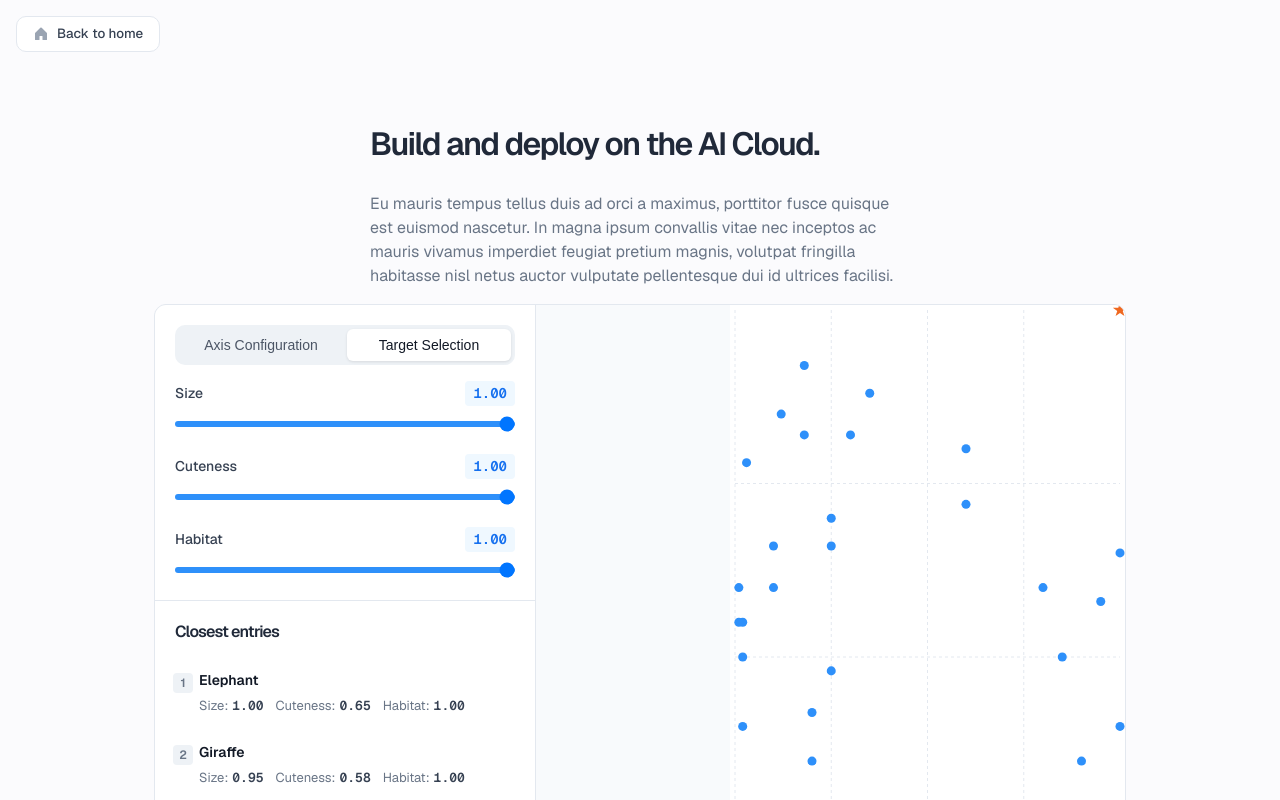
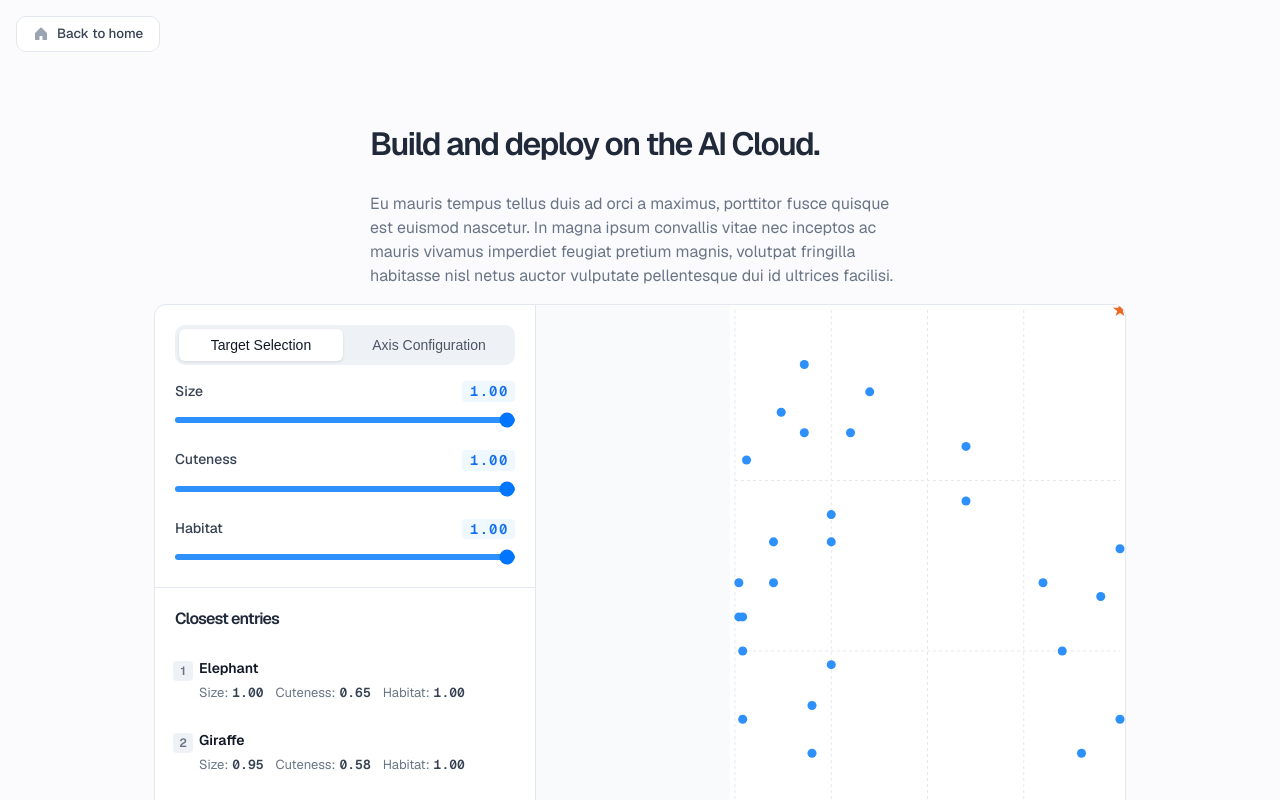
Before and after one commit to AdrianFahrbach/personal-website, a Next.js app: page /blog/storyblok-strata-explained in a window 1280 px wide. Both pictures are taken after a click on the tab "Target Selection". Shown: the top 800 px of the page. Built offline with nearby package versions, Linux system fonts and the light colour scheme.

Commit message:
feat: add animated number component

```diff
--- /dev/null
+++ b/src/components/v2/AnimatedNumber/AnimatedNumber.module.scss
@@ -0,0 +1,42 @@
+.animatedNumber {
+  display: inline-flex;
+  align-items: center;
+  font-variant-numeric: tabular-nums;
+  gap: 1px;
+}
+
+.digitContainer {
+  position: relative;
+  display: inline-block;
+  height: 1.2em;
+  min-width: 0.6em;
+  overflow: hidden;
+  text-align: center;
+
+  &.isDecimalPoint,
+  &.isMinus {
+    min-width: 0.3em;
+  }
+}
+
+.digitColumn {
+  display: flex;
+  transition: transform 0.3s cubic-bezier(0.4, 0.0, 0.2, 1);
+  flex-direction: column;
+  will-change: transform;
+}
+
+.digit {
+  display: flex;
+  height: 1.2em;
+  align-items: center;
+  flex-shrink: 0;
+  justify-content: center;
+}
+
+.staticChar {
+  display: flex;
+  height: 1.2em;
+  align-items: center;
+  justify-content: center;
+}
--- /dev/null
+++ b/src/components/v2/AnimatedNumber/AnimatedNumber.tsx
@@ -0,0 +1,65 @@
+import React from 'react';
+import styles from './AnimatedNumber.module.scss';
+import classNames from 'classnames';
+
+interface AnimatedNumberProps {
+  value: number;
+  decimals?: number;
+  className?: string;
+}
+
+const DIGITS = ['0', '1', '2', '3', '4', '5', '6', '7', '8', '9'];
+
+export const AnimatedNumber: React.FC<AnimatedNumberProps> = ({
+  value,
+  decimals = 2,
+  className,
+}) => {
+  const formattedValue = value.toFixed(decimals);
+  const characters = formattedValue.split('');
+
+  return (
+    <div className={classNames(styles.animatedNumber, className)}>
+      {characters.map((char, index) => {
+        const isDigit = !isNaN(parseInt(char));
+        const isDecimalPoint = char === '.';
+        const isMinus = char === '-';
+
+        if (isDecimalPoint || isMinus) {
+          return (
+            <div
+              key={index}
+              className={classNames(styles.digitContainer, {
+                [styles.isDecimalPoint]: isDecimalPoint,
+                [styles.isMinus]: isMinus,
+              })}
+            >
+              <div className={styles.staticChar}>{char}</div>
+            </div>
+          );
+        }
+
+        // For digits, create a column of all numbers 0-9
+        const digitValue = parseInt(char);
+        const offset = -digitValue * 1.2; // Each digit is 1.2em height
+
+        return (
+          <div key={index} className={styles.digitContainer}>
+            <div
+              className={styles.digitColumn}
+              style={{
+                transform: `translateY(${offset}em)`,
+              }}
+            >
+              {DIGITS.map((digit) => (
+                <div key={digit} className={styles.digit}>
+                  {digit}
+                </div>
+              ))}
+            </div>
+          </div>
+        );
+      })}
+    </div>
+  );
+};
--- a/src/components/v2/DataExplorer/DataExplorer.tsx
+++ b/src/components/v2/DataExplorer/DataExplorer.tsx
@@ -94,14 +94,30 @@ export function DataExplorer<T extends Record<string, any>>({
           <div className={styles.section}>
             <Tabs
               options={[
+                { value: 'target', label: 'Target Selection' },
                 { value: 'axis', label: 'Axis Configuration' },
-                { value: 'target', label: 'Target Selection' },
               ]}
-              defaultValue='axis'
+              defaultValue='target'
               value={activeTab}
               onChange={setActiveTab}
               className={styles.tabs}
             />
+            {activeTab === 'target' && (
+              <div className={styles.sliders}>
+                {properties.map(p => (
+                  <RangeSlider
+                    key={String(p.key)}
+                    label={p.label}
+                    min={0}
+                    max={1}
+                    step={0.01}
+                    value={sliderTarget[p.key]}
+                    debounceMs={500}
+                    onChange={value => handleSliderChange(p.key, value)}
+                  />
+                ))}
+              </div>
+            )}
             {activeTab === 'axis' && (
               <div className={styles.axisSelects}>
                 <Select
@@ -116,22 +132,6 @@ export function DataExplorer<T extends Record<string, any>>({
                   value={String(yKey)}
                   onChange={val => setYKey(val as NumericKeys<T>)}
                 />
-              </div>
-            )}
-            {activeTab === 'target' && (
-              <div className={styles.sliders}>
-                {properties.map(p => (
-                  <RangeSlider
-                    key={String(p.key)}
-                    label={p.label}
-                    min={0}
-                    max={1}
-                    step={0.01}
-                    value={sliderTarget[p.key]}
-                    debounceMs={500}
-                    onChange={value => handleSliderChange(p.key, value)}
-                  />
-                ))}
               </div>
             )}
           </div>
--- a/src/components/v2/RangeSlider/RangeSlider.tsx
+++ b/src/components/v2/RangeSlider/RangeSlider.tsx
@@ -2,6 +2,7 @@ import React, { useState, useCallback, useRef, useEffect } from 'react';
 import styles from './RangeSlider.module.scss';
 import classNames from 'classnames';
 import { geistMono } from '@/styles/fonts';
+import { AnimatedNumber } from '../AnimatedNumber/AnimatedNumber';
 
 interface RangeSliderProps {
   min: number;
@@ -29,8 +30,6 @@ export const RangeSlider: React.FC<RangeSliderProps> = ({
   const [internalValue, setInternalValue] = useState(defaultValue || min);
   const [displayValue, setDisplayValue] = useState(value ?? defaultValue ?? min);
   const debounceTimerRef = useRef<NodeJS.Timeout | null>(null);
-
-  const currentValue = value !== undefined ? value : internalValue;
 
   // Update display value when controlled value changes externally
   useEffect(() => {
@@ -85,7 +84,7 @@ export const RangeSlider: React.FC<RangeSliderProps> = ({
       {label && (
         <div className={styles.labelContainer}>
           <label className={styles.label}>{label}</label>
-          <span className={classNames([styles.value, geistMono.className])}>{displayValue.toFixed(2)}</span>
+          <AnimatedNumber value={displayValue} decimals={2} className={classNames(styles.value, geistMono.className)} />
         </div>
       )}
       <div className={styles.sliderContainer}>
```
